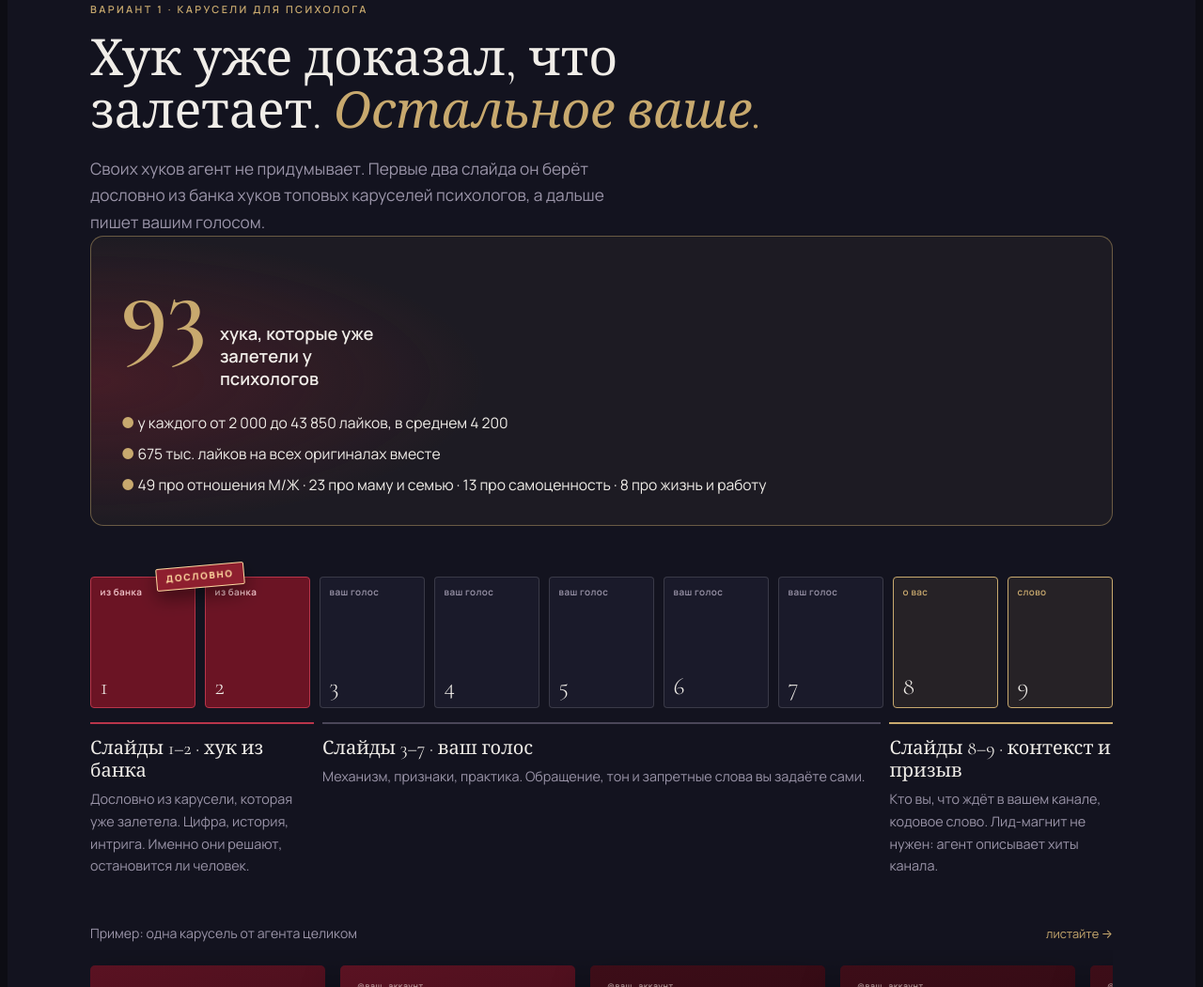
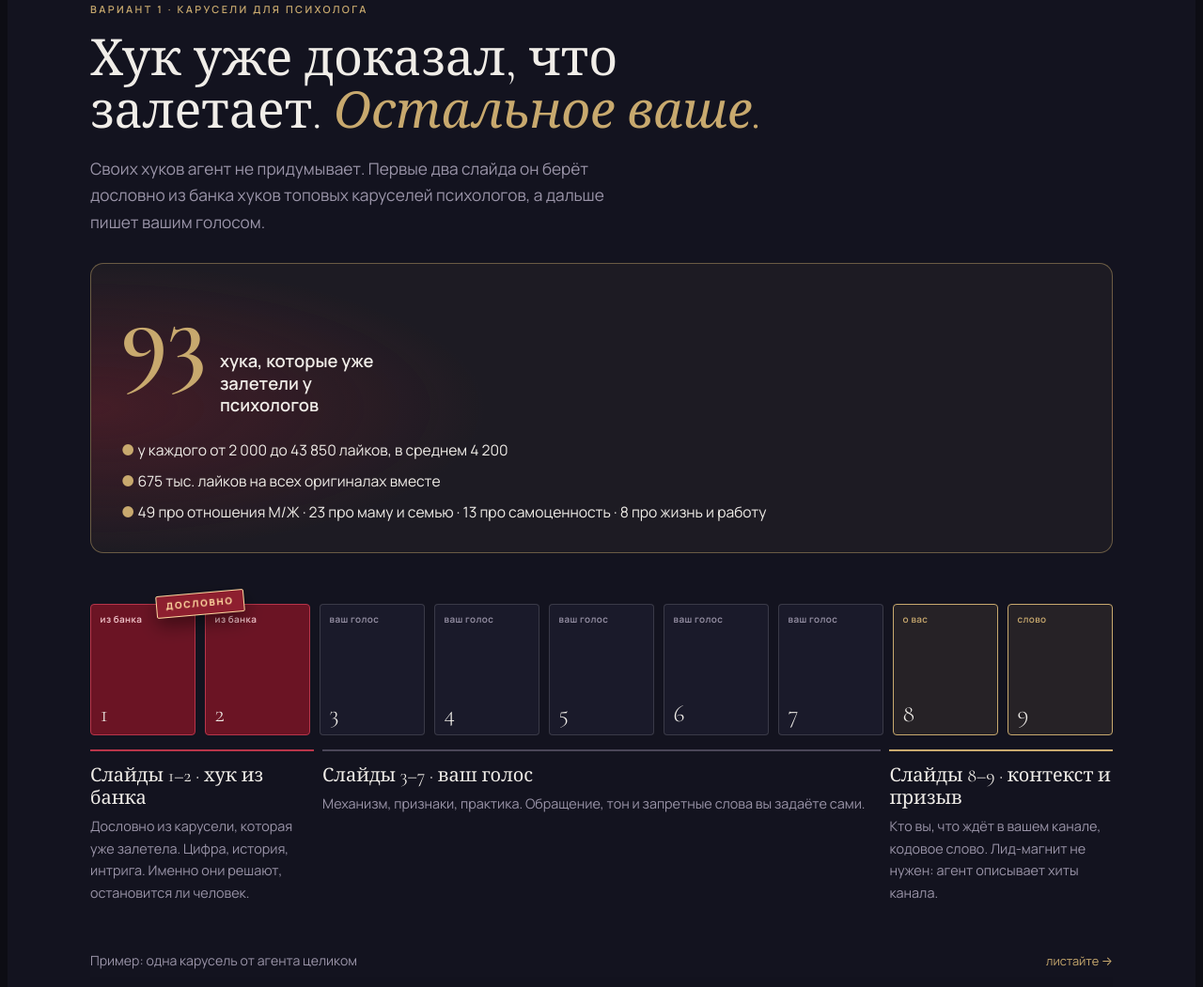
Before and after one commit to viktoriashet-hue/vikashet, a plain HTML site: page karusel-agent/index.html in a window 1280 px wide. Shown: the part 1982-3033 px from the top of the page at 94% size. Drawn offline with nearby package versions, Linux system fonts and the light colour scheme.

Commit message:
Отступ у блока 93 хука
Co-Authored-By: Claude Opus 5.5 <noreply@anthropic.com>
Claude-Session: https://claude.ai/code/session_01AQfwEX8wtrP3VwdCAytxjm

```diff
--- a/karusel-agent/index.html
+++ b/karusel-agent/index.html
@@ -713,7 +713,7 @@ html.mo .after-steps.in::before{transform:scaleX(1)}
       <h2>Хук уже доказал, что залетает. <em>Остальное ваше.</em></h2>
       <p class="lead">Своих хуков агент не придумывает. Первые два слайда он берёт дословно из банка хуков топовых каруселей психологов, а дальше пишет вашим голосом.</p>
     </div>
-    <div class="hookbank" style="display:flex;flex-wrap:wrap;align-items:center;gap:1.4rem 2.6rem;margin:0 0 2.8rem;padding:1.8rem 2rem;border:1px solid rgba(200,169,110,.45);border-radius:14px;background:radial-gradient(600px 220px at 0% 50%,rgba(142,31,47,.35),transparent 70%),rgba(200,169,110,.06)">
+    <div class="hookbank" style="display:flex;flex-wrap:wrap;align-items:center;gap:1.4rem 2.6rem;margin:1.8rem 0 2.8rem;padding:1.8rem 2rem;border:1px solid rgba(200,169,110,.45);border-radius:14px;background:radial-gradient(600px 220px at 0% 50%,rgba(142,31,47,.35),transparent 70%),rgba(200,169,110,.06)">
       <div style="display:flex;align-items:baseline;gap:.9rem"><b style="font:600 clamp(4.2rem,11vw,6.6rem)/.9 var(--f-display);color:var(--gold)">93</b><span style="font:600 1.15rem/1.3 var(--f-body);color:var(--text);max-width:12rem">хука, которые уже залетели у психологов</span></div>
       <ul style="list-style:none;margin:0;padding:0;display:grid;gap:.45rem;font-size:.98rem;color:var(--text)">
         <li><span style="color:var(--gold)">●</span> у каждого от 2 000 до 43 850 лайков, в среднем 4 200</li>
```
